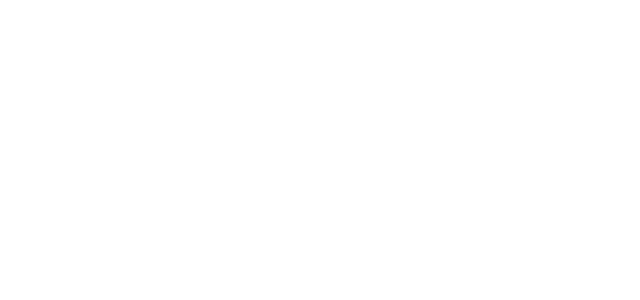
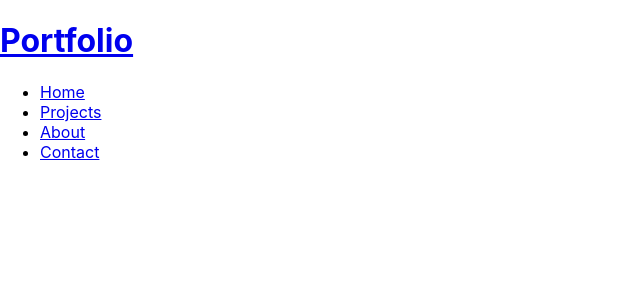
Before and after one commit to Git-Ge0rge/my-react-portfolio, a React (Create React App) app: page / in a window 1280 px wide. Shown: the top 300 px of the page, without its empty margins (0-640 px from the left). Built offline with nearby package versions, Linux system fonts and the light colour scheme.

Commit message:
Default Routing + Nav Bar Added

```diff
--- a/public/index.html
+++ b/public/index.html
@@ -24,7 +24,7 @@
       work correctly both with client-side routing and a non-root public URL.
       Learn how to configure a non-root public URL by running `npm run build`.
     -->
-    <title>React App</title>
+    <title>George Haddad</title>
   </head>
   <body>
     <noscript>You need to enable JavaScript to run this app.</noscript>
--- a/src/App.js
+++ b/src/App.js
@@ -1,12 +1,22 @@
 import React from 'react';
 import './index.css';
+import Home from "./routes/Home"
+import About from "./routes/About"
+import Project from "./routes/Project"
+import Contact from "./routes/Contact"
+import { Routes, Route } from 'react-router-dom'
 
 function App() {
   return (
-    <div>
-
-    </div>
-  );
+    <>
+      <Routes>
+        <Route path="/" element={<Home />} />
+        <Route path="/project" element={<Project />} />
+        <Route path="/about" element={<About />} />
+        <Route path="/contact" element={<Contact />} />
+      </Routes>
+    </>
+  )
 }
 
 export default App;
--- /dev/null
+++ b/src/components/Navbar/Navbar.jsx
@@ -0,0 +1,29 @@
+import "./Navbar.css";
+import React from 'react'
+import { Link } from "react-router-dom"
+
+const Navbar = () => {
+  return (
+    <div className="header">
+        <Link to="/">
+            <h1>Portfolio</h1>
+        </Link>
+        <ul>
+            <li>
+                <Link to="/">Home</Link>
+            </li>
+            <li>
+                <Link to="/projects/">Projects</Link>
+            </li>
+            <li>
+                <Link to="/about">About</Link>
+            </li>
+            <li>
+                <Link to="/contact">Contact</Link>
+            </li>
+        </ul>
+    </div>
+  )
+}
+
+export default Navbar
--- a/src/index.js
+++ b/src/index.js
@@ -6,7 +6,7 @@
 
 const root = ReactDOM.createRoot(document.getElementById('root'));
 root.render(
-  <React.StrictMode>
+  <BrowserRouter>
     <App />
-  </React.StrictMode>
+  </BrowserRouter>
 );
--- /dev/null
+++ b/src/routes/About.js
@@ -0,0 +1,9 @@
+import React from 'react'
+
+const About = () => {
+  return (
+    <div>About</div>
+  )
+}
+
+export default About
--- /dev/null
+++ b/src/routes/Contact.js
@@ -0,0 +1,9 @@
+import React from 'react'
+
+const Contact = () => {
+  return (
+    <div>Contact</div>
+  )
+}
+
+export default Contact
--- /dev/null
+++ b/src/routes/Home.js
@@ -0,0 +1,12 @@
+import React from 'react'
+import Navbar from "../components/Navbar/Navbar"
+
+const Home = () => {
+  return (
+    <div>
+        <Navbar/>
+    </div>
+  )
+}
+
+export default Home
--- /dev/null
+++ b/src/routes/Project.js
@@ -0,0 +1,9 @@
+import React from 'react'
+
+const Project = () => {
+  return (
+    <div>Project</div>
+  )
+}
+
+export default Project
```
Also changed, not shown: src/components/Navbar/Navbar.css (added).
